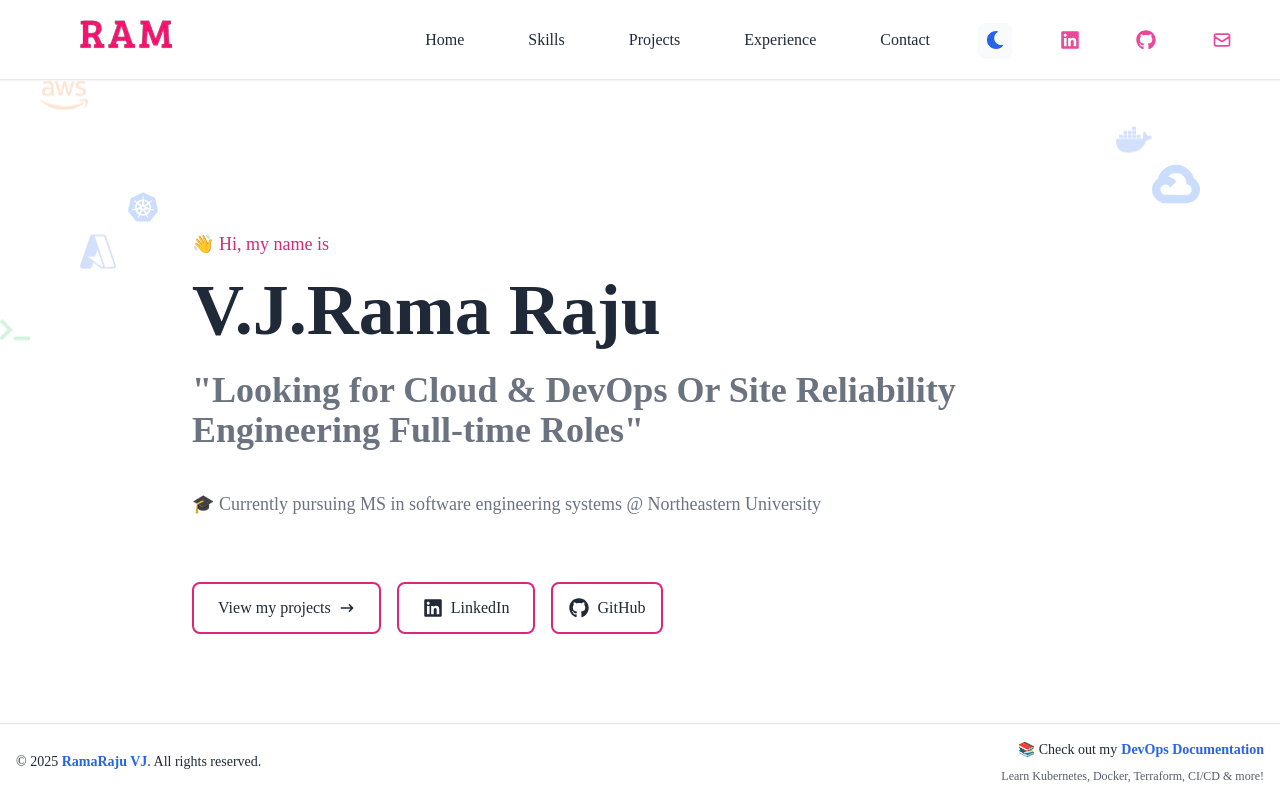
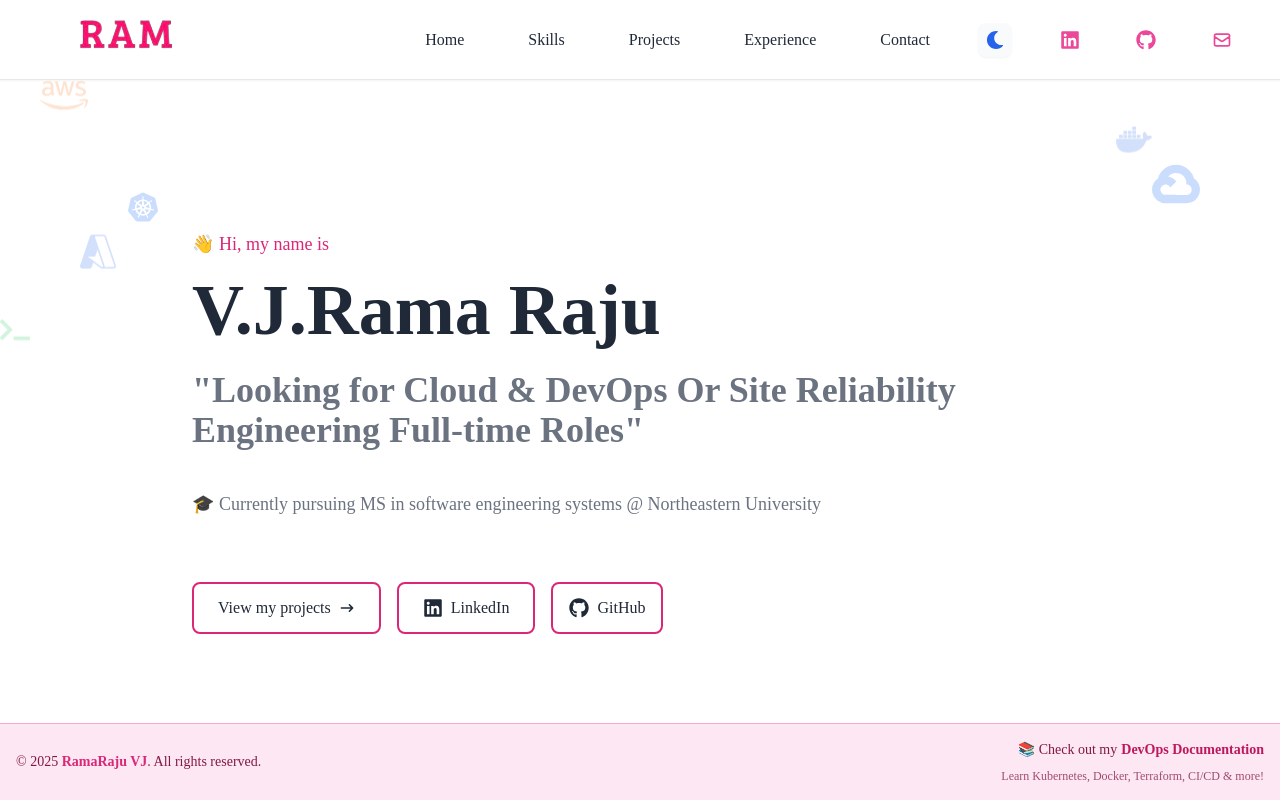
Before and after one commit to RamaRaju-vj/portfolio, a React (Create React App) app: page / in a window 1280 px wide. Shown: the top 800 px of the page. Built offline with nearby package versions, Linux system fonts and the light colour scheme.

Commit message:
Update footer to use pink color scheme matching website theme

```diff
--- a/src/components/Footer.jsx
+++ b/src/components/Footer.jsx
@@ -30,15 +30,15 @@ const Footer = () => {
       isVisible ? 'translate-y-0 opacity-100' : 'translate-y-full opacity-0'
     } ${
       theme === 'dark'
-        ? 'bg-gray-900 text-white border-gray-700'
-        : 'bg-white text-gray-800 border-gray-200'
+        ? 'bg-pink-900 text-white border-pink-700'
+        : 'bg-pink-100 text-pink-900 border-pink-300'
     }`}>
       <div className="max-w-7xl mx-auto">
         <div className="flex flex-col sm:flex-row items-center justify-between gap-4">
           {/* Copyright Section */}
           <div className="text-center sm:text-left">
             <p className="text-sm font-medium">
-              © {currentYear} <span className="font-bold text-blue-600 dark:text-blue-400">RamaRaju VJ</span>. All rights reserved.
+              © {currentYear} <span className="font-bold text-pink-600 dark:text-pink-400">RamaRaju VJ</span>. All rights reserved.
             </p>
           </div>
 
@@ -52,8 +52,8 @@ const Footer = () => {
                 rel="noopener noreferrer"
                 className={`ml-1 font-semibold hover:underline transition-all duration-200 ${
                   theme === 'dark'
-                    ? 'text-blue-400 hover:text-blue-300'
-                    : 'text-blue-600 hover:text-blue-700'
+                    ? 'text-pink-300 hover:text-pink-200'
+                    : 'text-pink-700 hover:text-pink-800'
                 }`}
               >
                 DevOps Documentation
@@ -67,11 +67,11 @@ const Footer = () => {
 
         {/* Mobile Responsive Layout */}
         <div className={`mt-4 pt-4 border-t sm:hidden ${
-          theme === 'dark' ? 'border-gray-600' : 'border-gray-300'
+          theme === 'dark' ? 'border-pink-600' : 'border-pink-300'
         }`}>
           <div className="text-center space-y-2">
             <p className="text-sm font-medium">
-              © {currentYear} <span className="font-bold text-blue-600 dark:text-blue-400">RamaRaju VJ</span>
+              © {currentYear} <span className="font-bold text-pink-600 dark:text-pink-400">RamaRaju VJ</span>
             </p>
             <p className="text-xs opacity-75">
               📚 Visit my{' '}
@@ -81,8 +81,8 @@ const Footer = () => {
                 rel="noopener noreferrer"
                 className={`font-semibold hover:underline ${
                   theme === 'dark'
-                    ? 'text-blue-400 hover:text-blue-300'
-                    : 'text-blue-600 hover:text-blue-700'
+                    ? 'text-pink-300 hover:text-pink-200'
+                    : 'text-pink-700 hover:text-pink-800'
                 }`}
               >
                 DevOps Docs
```
Also changed, not shown: 12 other files (tests, documents, lock files or other folders).
